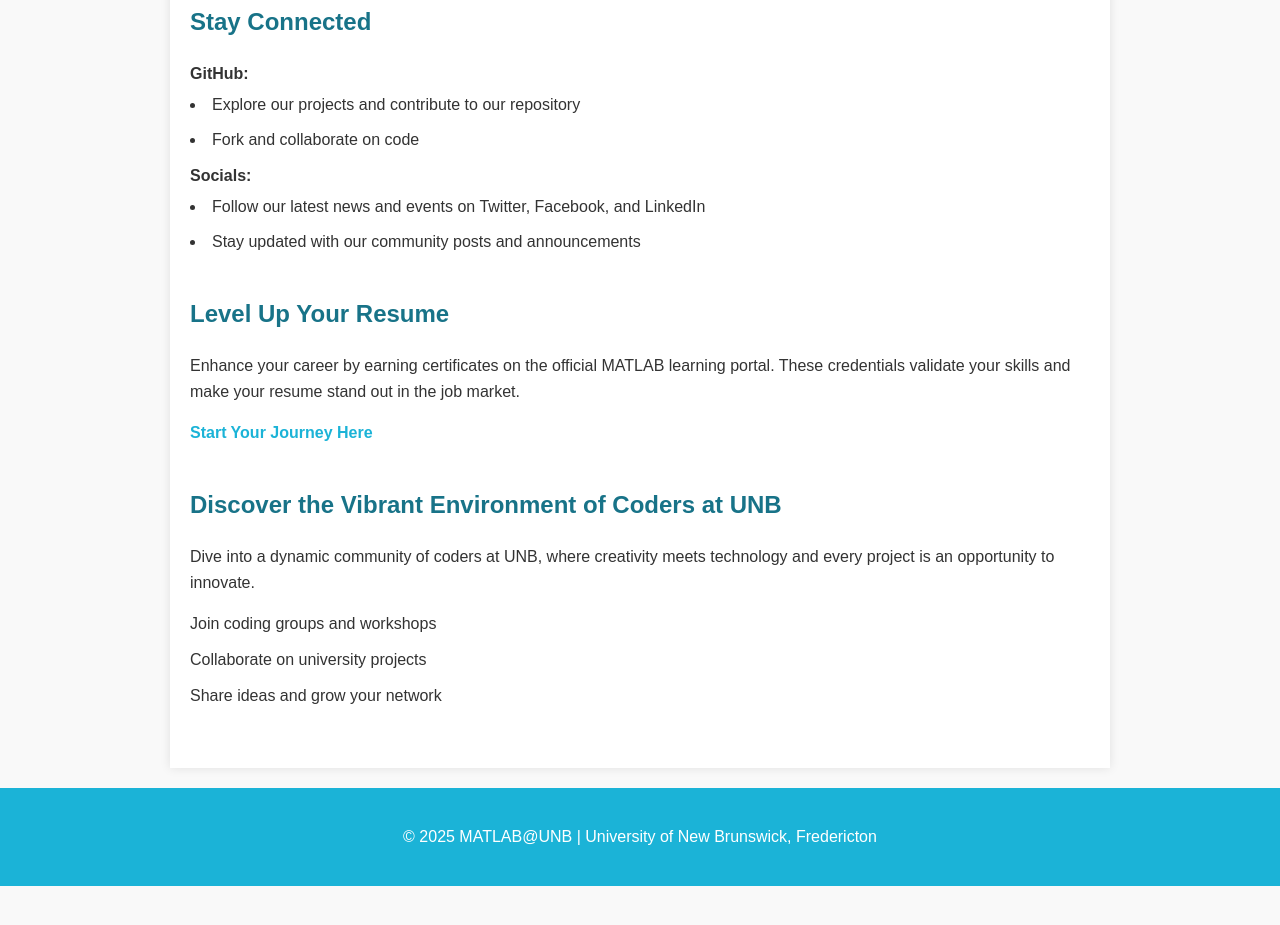
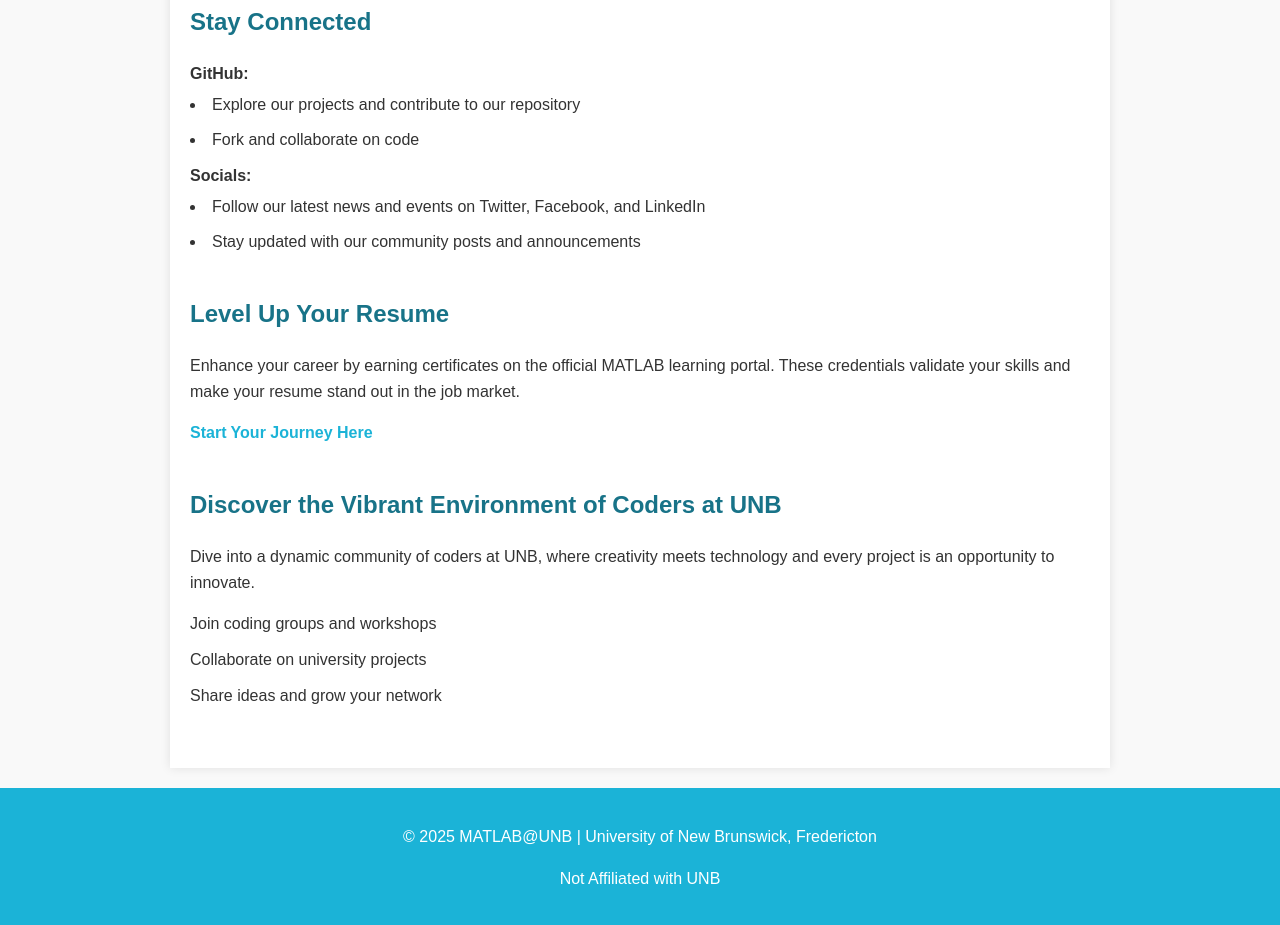
Before and after one commit to MatlabUNB/MatlabUNB.github.io, a plain HTML site: page index.html in a window 1280 px wide. Shown: the part 1392-2317 px from the top of the page. Before the commit the page ends 2278 px from the top, so only its background shows below. Drawn offline with Linux system fonts and the light colour scheme.

Commit message:
Update index.html

```diff
--- a/index.html
+++ b/index.html
@@ -179,6 +179,7 @@
 
   <footer>
     <p>&copy; 2025 MATLAB@UNB | University of New Brunswick, Fredericton</p>
+    <p>Not Affiliated with UNB</p>
   </footer>
 </body>
 </html>
```
